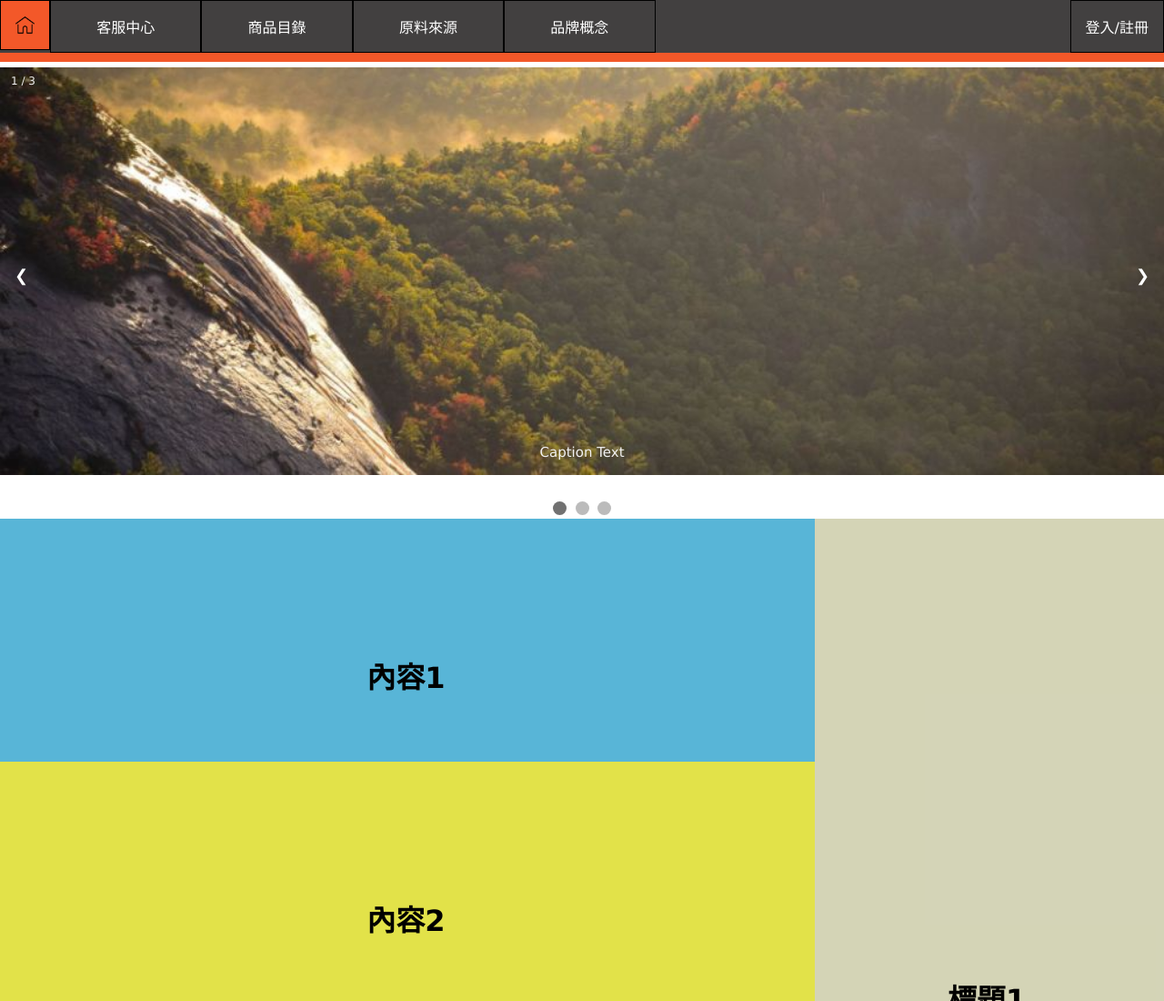
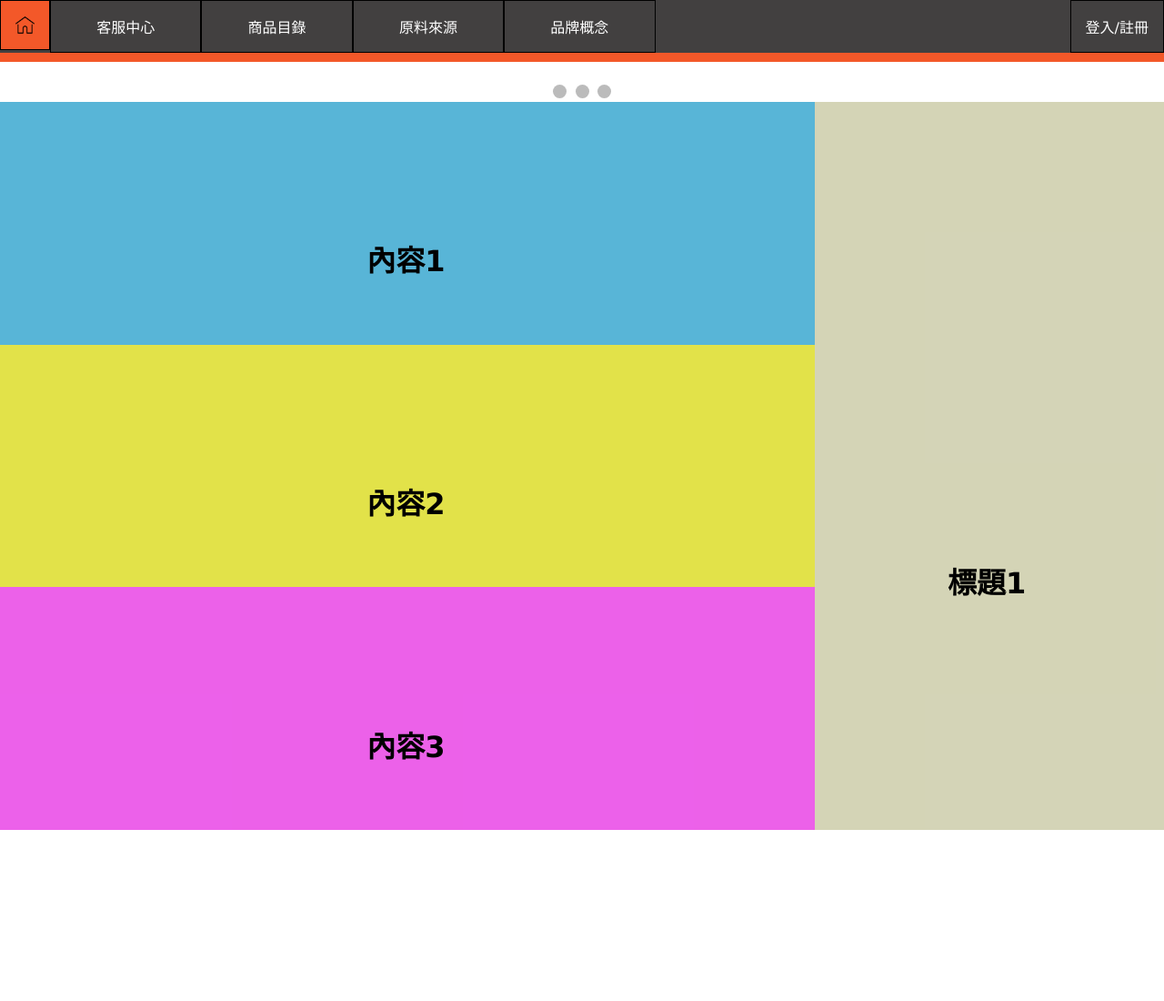
Before and after one commit to Minhsun88/myHtml, a plain HTML site: page index.html in a window 1280 px wide. Shown: the top 1100 px of the page at 91% size. After the commit the page ends 912 px from the top, so only its background shows below. Drawn offline with Linux system fonts and the light colour scheme.

Commit message:
these are my change

```diff
--- a/showslide.js
+++ b/showslide.js
@@ -8,19 +8,4 @@ let slideIndex = 1;
   function currentSlide(n) {
     showSlides(slideIndex = n);
   }
-
-  function showSlides(n) {
-    let i;
-    let slides = document.getElementsByClassName("mySlides");
-    let dots = document.getElementsByClassName("dot");
-    if (n > slides.length) {slideIndex = 1}
-    if (n < 1) {slideIndex = slides.length}
-    for (i = 0; i < slides.length; i++) {
-      slides[i].style.display = "none";
-    }
-    for (i = 0; i < dots.length; i++) {
-      dots[i].className = dots[i].className.replace(" active", "");
-    }
-    slides[slideIndex-1].style.display = "block";
-    dots[slideIndex-1].className += " active";
-  }
+  //這是測試修改
```
Also changed, not shown: login.css (+1 -10 lines), login.html (+1 -1 lines).
